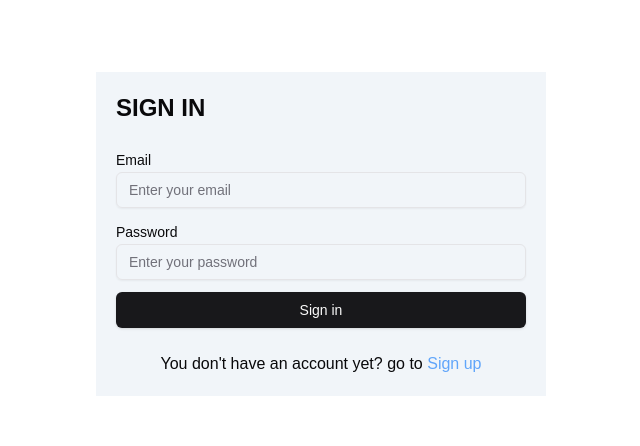
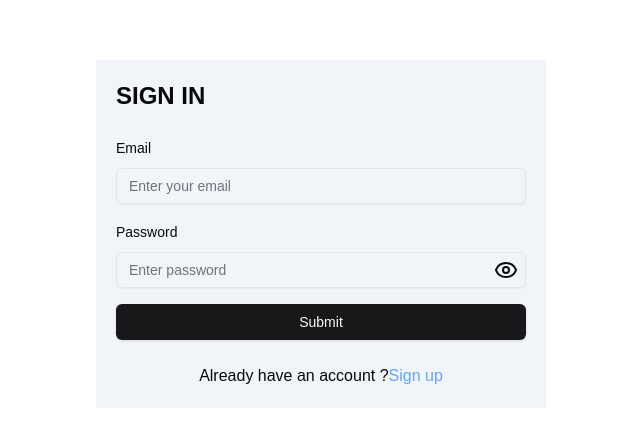
Before and after one commit to Jaymandevv/airdrop-finder, a Next.js app: page /signin in a window 1280 px wide. Shown: the part 166-612 px from the top of the page, without its empty margins (319-959 px from the left). Built offline with nearby package versions, Linux system fonts and the light colour scheme.

Commit message:
feat: add supabase api and implement the sign up

```diff
--- a/package.json
+++ b/package.json
@@ -14,6 +14,7 @@
     "@radix-ui/react-navigation-menu": "^1.2.3",
     "@radix-ui/react-slot": "^1.1.1",
     "@radix-ui/react-toast": "^1.2.4",
+    "@supabase/supabase-js": "^2.47.12",
     "@tanstack/react-query": "^5.62.16",
     "class-variance-authority": "^0.7.1",
     "clsx": "^2.1.1",
--- a/src/app/(auth)/signin/page.tsx
+++ b/src/app/(auth)/signin/page.tsx
@@ -2,44 +2,41 @@
 
 import { Button } from "@/components/ui/button";
 import { Input } from "@/components/ui/input";
-import { Label } from "@/components/ui/label";
 import AuthHeader from "@/features/Header/AuthHeader";
 import { useToast } from "@/hooks/use-toast";
-import { user1 } from "@/mock/mockData";
 import Link from "next/link";
+import { z } from "zod";
+import { zodResolver } from "@hookform/resolvers/zod";
+import { useForm } from "react-hook-form";
 import { useRouter } from "next/navigation";
 import { useState } from "react";
+import { Form, FormControl, FormField, FormItem, FormLabel, FormMessage } from "@/components/ui/form";
+import { Eye, EyeOff } from "lucide-react";
 
-interface SignInData {
-  email?: string;
-  password?: string;
-}
+const FormSchema = z.object({
+  email: z.string().min(1, { message: "email is required!" }),
+  password: z.string().min(8, { message: "Password must be at least 8 characters long" }),
+});
 
 function Signin() {
-  const [data, setData] = useState<SignInData>({
-    email: "",
-    password: "",
+  const [showPassword, setShowPassword] = useState<boolean>(false);
+
+  const form = useForm<z.infer<typeof FormSchema>>({
+    resolver: zodResolver(FormSchema),
+    defaultValues: {
+      email: "",
+      password: "",
+    },
   });
-
   const { toast } = useToast();
   const router = useRouter();
 
-  const handleOnChange = (event) => {
-    const { name, value } = event.target;
-
-    setData({ ...data, [name]: value });
+  const handleShowPassword = () => {
+    setShowPassword((s) => !s);
   };
 
-  function handleSubmit(e) {
-    e.preventDefault();
-
-    if (data.email === "" || data.password === "") {
-      console.log("input your login details");
-
-      return;
-    }
-
-    if (data.email != user1.email || data.password != user1.password) {
+  function handleSubmit(values: z.infer<typeof FormSchema>) {
+    if (!values) {
       toast({
         description: "Something went wrong!",
       });
@@ -51,26 +48,51 @@ function Signin() {
     toast({
       description: "Successfully login!",
     });
-    console.log("sign in");
-    console.log("login data:", data);
   }
 
   return (
     <div className="space-y-6">
       <AuthHeader text="Sign in" />
-      <form action="" onSubmit={(e) => handleSubmit(e)} className="flex flex-col gap-3">
-        <div>
-          <Label htmlFor="email">Email</Label>
-          <Input type="text" id="email" name="email" placeholder="Enter your email" value={data.email} onChange={handleOnChange} />
-        </div>
-        <div>
-          <Label htmlFor="password">Password</Label>
-          <Input type="password" id="password" name="password" placeholder="Enter your password" value={data.password} onChange={handleOnChange} />
-        </div>
-        <Button className="">Sign in</Button>
-      </form>
-      <p className="text-center">
-        You don&apos;t have an account yet? go to{" "}
+      <Form {...form}>
+        <form action="" onSubmit={form.handleSubmit(handleSubmit)} className="flex flex-col gap-4">
+          <FormField
+            control={form.control}
+            name="email"
+            render={({ field }) => (
+              <FormItem>
+                <FormLabel>Email</FormLabel>
+                <FormControl>
+                  <Input placeholder="Enter your email" {...field} />
+                </FormControl>
+                <FormMessage />
+              </FormItem>
+            )}
+          />
+
+          <FormField
+            control={form.control}
+            name="password"
+            render={({ field }) => (
+              <FormItem>
+                <FormLabel>Password</FormLabel>
+                <FormControl>
+                  <div className="flex relative items-center">
+                    <Input placeholder="Enter password" {...field} type={showPassword ? "text" : "password"} />
+                    <button type="button" className="absolute right-2" onClick={handleShowPassword}>
+                      {showPassword ? <EyeOff /> : <Eye />}
+                    </button>
+                  </div>
+                </FormControl>
+                <FormMessage />
+              </FormItem>
+            )}
+          />
+
+          <Button type="submit">Submit</Button>
+        </form>
+      </Form>
+      <p className="text-center mt-2">
+        Already have an account ?
         <Link href="/signup" className="text-blue-400 hover:underline">
           Sign up
         </Link>
--- a/src/app/(auth)/signup/page.tsx
+++ b/src/app/(auth)/signup/page.tsx
@@ -12,7 +12,7 @@ import { useState } from "react";
 import { Eye, EyeOff } from "lucide-react";
 
 //TOdo:
-// Form schema - zod
+// Form schema - zod d
 // Get the value from form
 // intergate supabe auth
 
@@ -61,7 +61,7 @@ function Signup() {
               <FormItem>
                 <FormLabel>Email</FormLabel>
                 <FormControl>
-                  <Input placeholder="Enter your mail" {...field} />
+                  <Input placeholder="Enter your email" {...field} />
                 </FormControl>
                 <FormMessage />
               </FormItem>
@@ -91,7 +91,7 @@ function Signup() {
                 <FormControl>
                   <div className="flex relative items-center">
                     <Input placeholder="Enter password" {...field} type={showPassword ? "text" : "password"} />
-                    <button className="absolute right-2" onClick={handleShowPassword}>
+                    <button type="button" className="absolute right-2" onClick={handleShowPassword}>
                       {showPassword ? <EyeOff /> : <Eye />}
                     </button>
                   </div>
@@ -115,7 +115,7 @@ function Signup() {
             )}
           />
 
-          <Button>Submit</Button>
+          <Button type="submit">Submit</Button>
         </form>
       </Form>
       <p className="text-center mt-2">
--- a/src/features/form/formField.tsx
+++ /dev/null
@@ -1,3 +0,0 @@
-interface FormFieldProps {}
-
-function FormField() {}
--- /dev/null
+++ b/src/services/apiAuth.js
@@ -0,0 +1,17 @@
+import supabase, { supabaseUrl } from "./supabase";
+
+export async function signUp({ email, username, password }) {
+  const { data, error } = await supabase.auth.signUp({
+    email,
+    password,
+    options: {
+      data: {
+        username,
+      },
+    },
+  });
+
+  if (error) throw new Error(error.message);
+
+  return data;
+}
--- /dev/null
+++ b/src/services/supabase.js
@@ -0,0 +1,5 @@
+import { createClient } from "@supabase/supabase-js";
+export const supabaseUrl = "https://wsxzmevyoljfevoorfoe.supabase.co";
+const supabaseKey = process.env.SUPABASE_KEY;
+const supabase = createClient(supabaseUrl, supabaseKey);
+export default supabase;
```
Also changed, not shown: src/features/authentication/useAuth.js (added), 1 other file (tests, documents, lock files or other folders).
